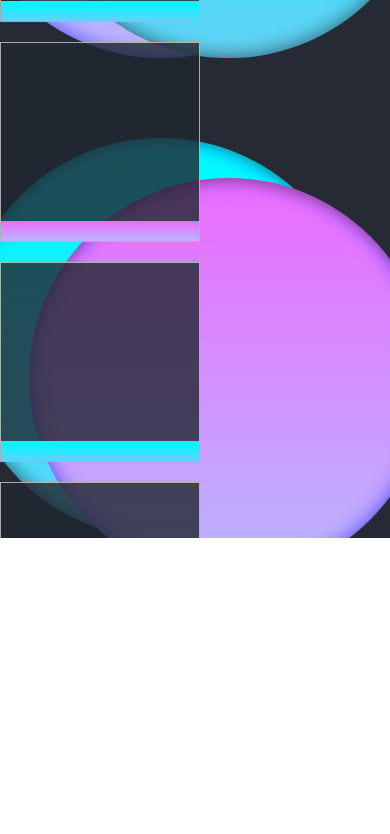
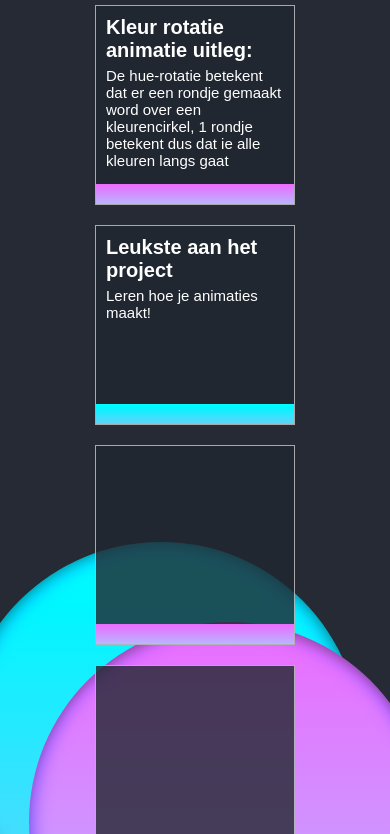
Before and after one commit to BenteKavsek/P4-prog-neonHeader, a plain HTML site: page index.html in a window 390 px wide. Shown: the part 262-1096 px from the top of the page. Before the commit the page ends 844 px from the top, so only its background shows below. Drawn offline with Linux system fonts and the light colour scheme.

Commit message:
Header af en responsive

```diff
--- a/index.html
+++ b/index.html
@@ -18,8 +18,19 @@
         <h1>Hey, Mijn naam is Bente!</h1>
 
         <ul class="cards">
-            <li class="card"></li>
-            <li class="card"></li>
+
+            <li class="card">
+                <h4>Kleur rotatie animatie uitleg:</h4>
+                <p>De hue-rotatie betekent dat er een rondje gemaakt word over een kleurencirkel,
+                    1 rondje betekent dus dat ie alle kleuren langs gaat
+                </p>
+            </li>
+
+            <li class="card">
+                <h4>Leukste aan het project</h4>
+                <p>Leren hoe je animaties maakt!</p>
+            </li>
+
             <li class="card"></li>
             <li class="card"></li>
             <li class="card"></li>
--- a/style.css
+++ b/style.css
@@ -24,6 +24,7 @@ body{
     align-items: center;
     gap: 2rem;
     position: relative;
+    padding: 4rem;
 }
 
 .circle{
@@ -69,10 +70,12 @@ body{
     animation-duration: 0.8s;
     animation-fill-mode: backwards;
     animation-delay: 1.2s;
+    z-index: 1;
 }
 
 .cards{
     display: flex;
+    justify-content: center;
     gap: 2rem;
     flex-wrap: wrap;
 }
@@ -88,10 +91,21 @@ body{
     animation-duration: 0.8s;
     animation-fill-mode: backwards;
     transition: 0.8s transform;
+    padding: 1rem;
+    color: white;
 }
 
 .card:hover{
     transform: scale(1.1);
+}
+
+.card h4{
+    margin: 0 0 0.5rem 0;
+}
+
+.card p{
+    font-size: 1.5rem;
+    font-weight: 100;
 }
 
 .card:nth-of-type(2){
@@ -153,3 +167,14 @@ body{
         transform: translateY(0);
     }
 }
+
+@media screen and (max-width:56.26rem) {
+
+    .neon{
+        height: auto;
+    }
+
+    .circle-2{
+        display: none;
+    }
+}
```
